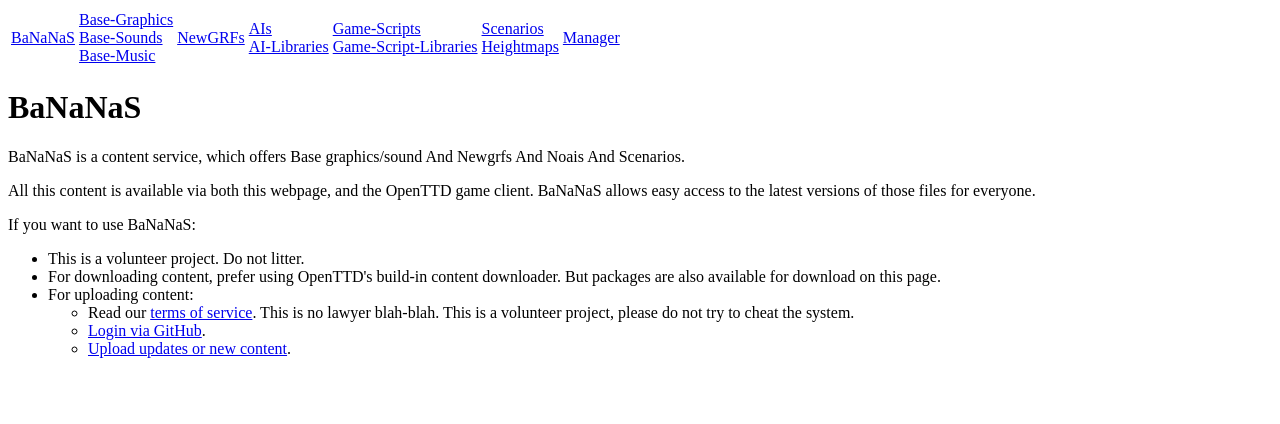
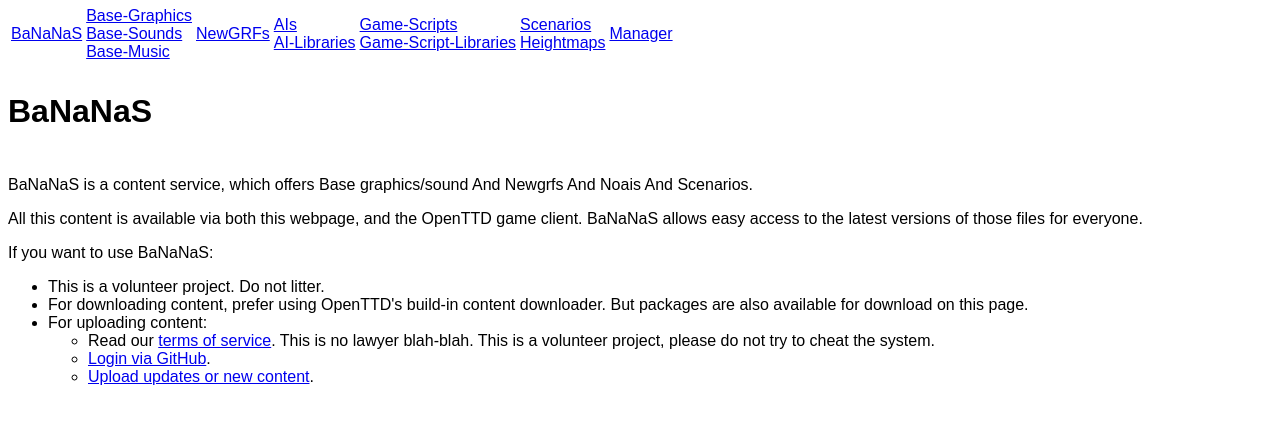
Before and after one commit to OpenTTD/bananas-frontend-web, a Python web app: template webclient/templates/main.html in a window 1280 px wide. Shown: the top 424 px of the page. Run offline with Jinja, Linux system fonts and the light colour scheme; the template is opened without the code that fills it, so the values that code supplies are empty.

Commit message:
Change: add page.css with the first, rudimentary page wide rules

```diff
--- /dev/null
+++ b/webclient/static/css/page.css
@@ -0,0 +1,18 @@
+*, :before, :after {
+	box-sizing: border-box;
+}
+html, body {
+	margin: 0;
+	padding: 0;
+	background-color: #fff;
+	color: #000;
+	font-size: 1em;
+	font-family: sans-serif;
+}
+
+/* set common rules for the first level elements inside body (nav, header, main, footer) */
+body > * {
+	margin: 0;
+	padding: 0.25em 0.5em;
+	padding: 0.25rem 0.5rem;
+}
--- a/webclient/templates/base.html
+++ b/webclient/templates/base.html
@@ -3,6 +3,7 @@
 <head>
     <meta charset="utf-8">
     <title>{% block title %}{% endblock %} - BaNaNaS - OpenTTD</title>
+    <link rel="stylesheet" href="/static/css/page.css" />
 </head>
 <body>
 <nav>
```
